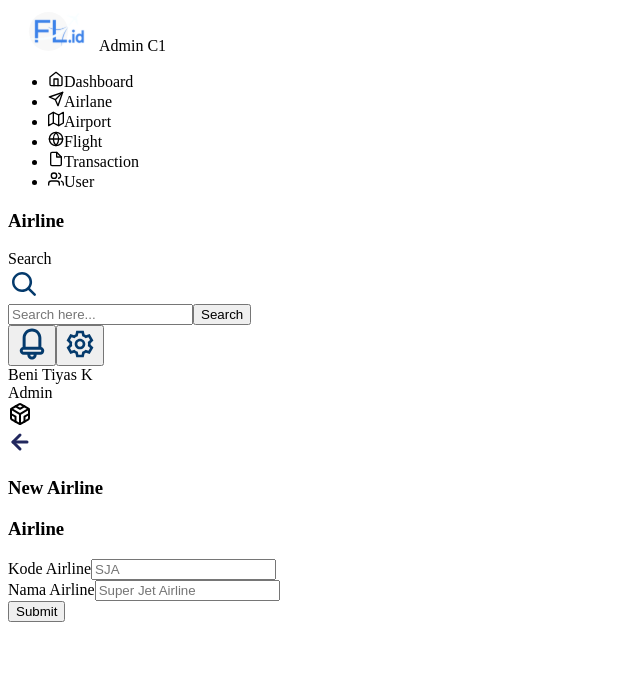
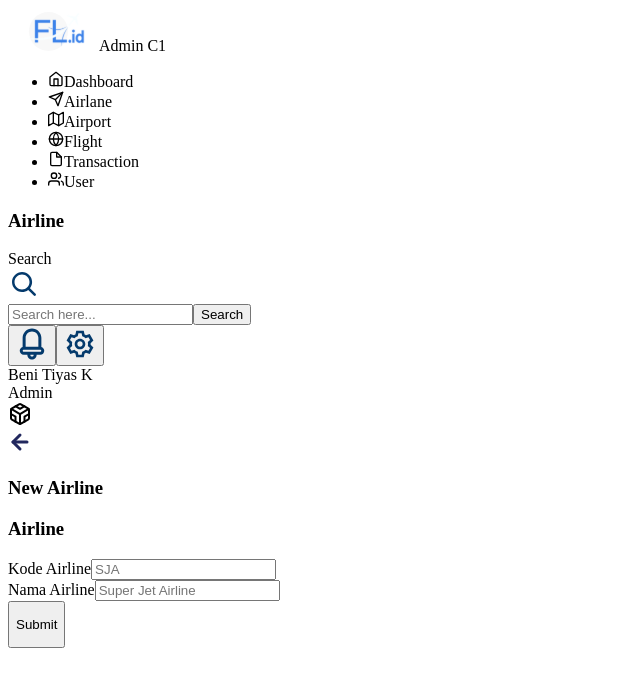
Before and after one commit to C1-Bisa/c1-fe-admin, a Next.js app: page /AirlineAdd in a window 1280 px wide. Shown: the top 686 px of the page, without its empty margins (0-640 px from the left). Built offline with nearby package versions, Linux system fonts and the light colour scheme.

Commit message:
Post Airline V2

```diff
--- a/src/components/ButtonSubmit.jsx
+++ b/src/components/ButtonSubmit.jsx
@@ -4,7 +4,7 @@ export default function ButtonSubmit() {
     return (
         <nav className=''>
             <button
-                type='button'
+                type='submit'
                 className='h-[43px] w-[110px] rounded-full  bg-blue-1 text-white hover:bg-blue-1/90 hover:text-white '>
                 <div className='align-center flex justify-center '>
                     <p className='m-[10px]'>Submit</p>
--- a/src/components/FormAirlineAdd.jsx
+++ b/src/components/FormAirlineAdd.jsx
@@ -1,7 +1,6 @@
 'use client';
 
-import Image from 'next/image';
-import { useState, useEffect } from 'react';
+import { useState } from 'react';
 
 import axios from 'axios';
 
@@ -9,9 +8,8 @@ import ButtonSubmit from '@/components/ButtonSubmit';
 
 export default function FormAirlineAdd() {
     const [airline, setAirline] = useState({
-        airline_code: "",
-        airline_name: "",
-
+        airline_code: '',
+        airline_name: '',
     });
 
     const handleAirline = (event) => {
@@ -26,58 +24,30 @@ export default function FormAirlineAdd() {
                 airline_name: airline.airline_name,
             };
 
+            if (!airline.airline_code || !airline.airline_name) {
+                console.log('Field harus diisi semua!');
+                return;
+            }
+
             const token =
                 'eyJhbGciOiJIUzI1NiIsInR5cCI6IkpXVCJ9.eyJpZCI6MiwiZW1haWwiOiJhZG1pbkBnbWFpbC5jb20iLCJuYW1hIjoiYWRtaW4iLCJyb2xlIjoiQWRtaW4iLCJpYXQiOjE2ODgzMjk1NzgsImV4cCI6MTY4ODUwMjM3OH0.pi_GiBwEDg-p67aAEB4pncjuw7sHFq1jmQDsk8e1VuQ';
 
-            const url = 'https://kel1airplaneapi-production.up.railway.app/api/v1/airline';
+            const URL_POST = 'https://kel1airplaneapi-production.up.railway.app/api/v1/airline';
 
-
-            const response = await axios.post(url,dataForm, {
-
-                // airline_code,
-                // airline_name,
-
-                // airline_code: airline.airline_code,
-                // airline_name: airline.airline_name,
-
+            const response = await axios.post(URL_POST, dataForm, {
                 headers: {
                     Authorization: `Bearer ${token}`,
                 },
             });
             console.log(response.data);
-            console.log('============== DATA SUKSES DI TAMBAH =============');
+            console.log('============== SUBMIT SUCCESS =============');
 
             return response.data;
         } catch (error) {
-            console.log('============== GAGAL =============');
+            console.log('============== SUBMIT ERROR =============');
             console.log(error);
         }
     };
-
-    // const handleAdd = async (event) => {
-    //     event.preventDefault();
-    //     try {
-    //         if (!airline.airline_code || !airline.airline_name) {
-    //             // handleVisibleAlert('Field harus diisi semua!', 'failed');
-    //             return;
-    //         }
-    //         const templateObj = {
-    //             airline_code: airline.airline_code,
-    //             airline_name: airline.airline_name,
-    //         };
-    //         const res = await handleSubmit(templateObj);
-
-    //         if (res.status === 'Success') {
-    //             let id = res.data.airline.id;
-    //             // let emails = res.data.user.email;
-    //             // emails: res.data.user.email,
-
-    //             // router.push(`otp/${id}/${emails}`);
-    //         }
-    //     } catch (error) {
-    //         console.log(error);
-    //     }
-    // };
 
     return (
         <div className='h-[420px]  w-[989px] bg-white  font-poppins'>
@@ -92,10 +62,9 @@ export default function FormAirlineAdd() {
                                 Kode Airline
                             </label>
                             <input
-                                // id='airline_code'
+                                id='airline_code'
                                 name='airline_code'
-                                // value={airlineData.airline_code}\
-                                // type='text'
+                                type='text'
                                 value={airline.airline_code}
                                 onChange={handleAirline}
                                 className='mt-[4px] w-full rounded-[5px] border border-gray-300 bg-gray-50  p-2.5 text-gray-900 sm:text-sm '
@@ -108,10 +77,9 @@ export default function FormAirlineAdd() {
                                 Nama Airline
                             </label>
                             <input
-                                // id='airline_name'
+                                id='airline_name'
                                 name='airline_name'
-                                // value={airlineData.airline_name}
-                                // type='text'
+                                type='text'
                                 value={airline.airline_name}
                                 onChange={handleAirline}
                                 className='mt-[4px] w-full rounded-[5px] border border-gray-300 bg-gray-50  p-2.5 text-gray-900 sm:text-sm'
@@ -121,13 +89,7 @@ export default function FormAirlineAdd() {
                         </div>
 
                         <div className='ml-[800px] mt-[150px]'>
-                            <button type='submit'>Submit</button>
-                            {/* <ButtonSubmit
-                                type='submit'
-                                // prefix={'Sudah Punya Akun?'}
-                                // suffix={'Masuk Disini'}
-                                // onClick={() => router.push('/login')}
-                            /> */}
+                            <ButtonSubmit />
                         </div>
                     </div>
                 </form>
```
